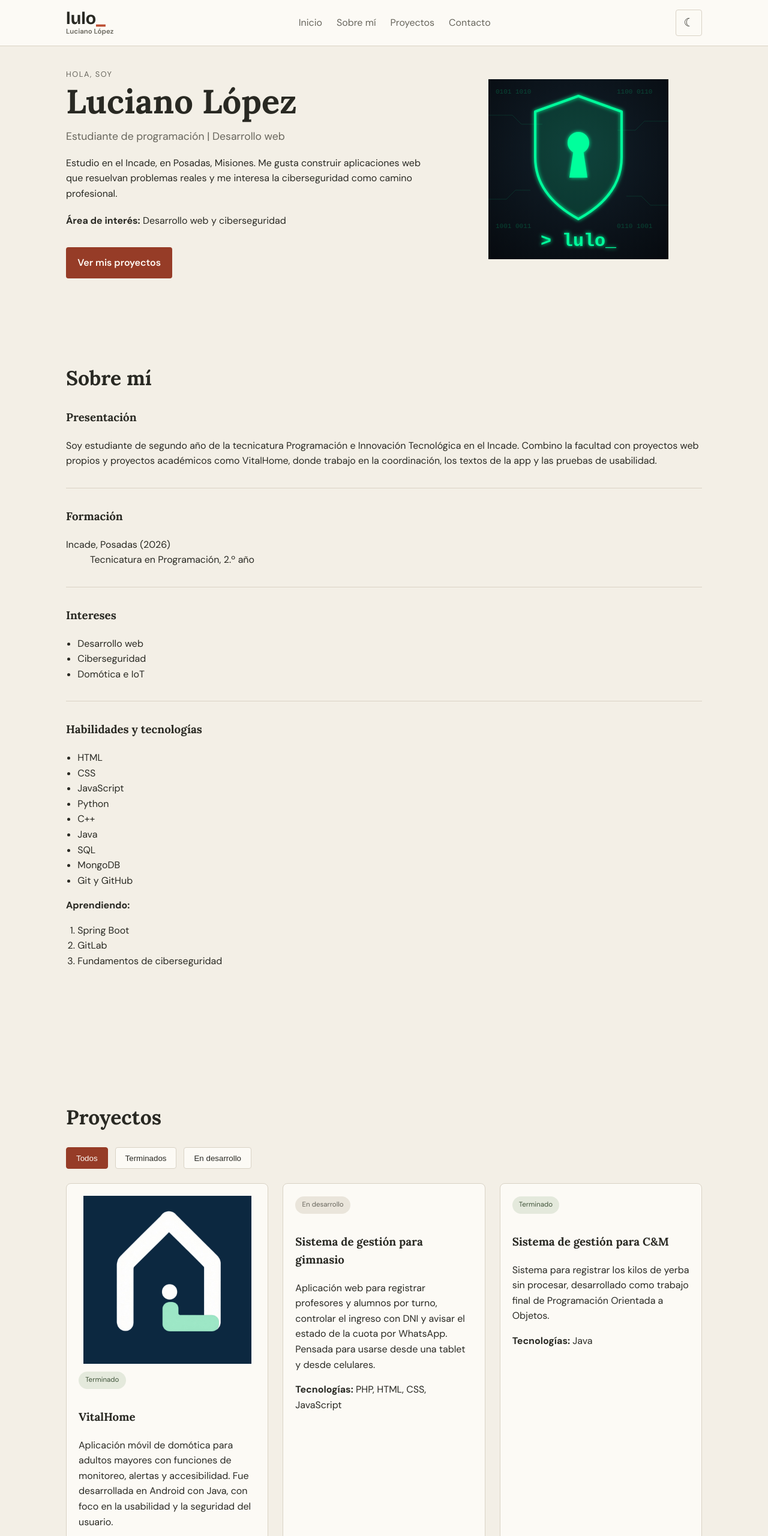
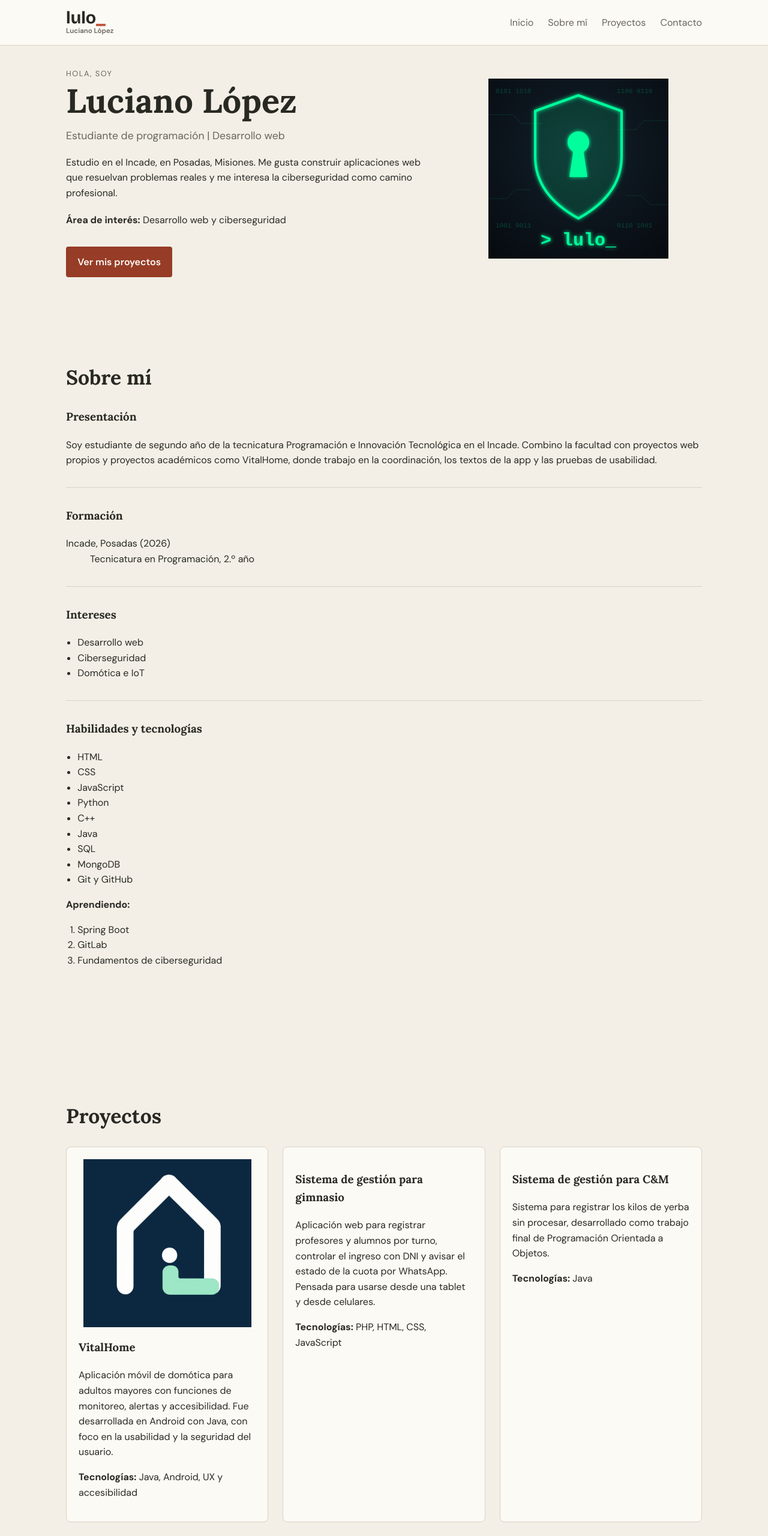
Before and after one commit to Lulo-specter/portfolio-luciano-lopez, a plain HTML site: page index.html in a window 1280 px wide. Shown: the top 2560 px of the page at 60% size. Drawn offline with nearby package versions, Linux system fonts and the light colour scheme.

Commit message:
Alinear portfolio con la consigna de la Unidad 3

```diff
--- a/css/style.css
+++ b/css/style.css
@@ -9,9 +9,6 @@
   --accent-strong: #963c27;
   --action-bg: #963c27;
   --action-text: #fffaf4;
-  --success-bg: #e4e9dc;
-  --success-text: #40543a;
-  --neutral-bg: #eae5db;
 }
 
 * {
@@ -28,24 +25,6 @@ body {
   background: var(--bg);
   color: var(--text);
   line-height: 1.6;
-}
-
-body.dark-theme {
-  --bg: #20221e;
-  --panel: #292b26;
-  --input: #242620;
-  --text: #f2eee4;
-  --muted: #c3bcad;
-  --line: #47483f;
-  --accent: #ed9877;
-  --accent-strong: #f1a486;
-  --action-bg: #e89978;
-  --action-text: #28211d;
-  --success-bg: #354034;
-  --success-text: #c6d4b9;
-  --neutral-bg: #3b3a33;
-  background: var(--bg);
-  color: var(--text);
 }
 
 a {
@@ -119,12 +98,6 @@ img {
 
 .menu a {
   color: var(--muted);
-}
-
-.nav-controles {
-  display: flex;
-  align-items: center;
-  gap: 0.5rem;
 }
 
 .hero {
@@ -215,28 +188,6 @@ ol {
   padding-left: 0;
 }
 
-.filtros {
-  display: flex;
-  flex-wrap: wrap;
-  gap: 0.75rem;
-  margin-bottom: 1.5rem;
-}
-
-.filtro {
-  border: 1px solid var(--line);
-  background: var(--panel);
-  color: var(--text);
-  padding: 0.6rem 1rem;
-  border-radius: 4px;
-  cursor: pointer;
-}
-
-.filtro.activo {
-  background: var(--action-bg);
-  color: var(--action-text);
-  border-color: var(--action-bg);
-}
-
 .grid-proyectos {
   display: grid;
   grid-template-columns: repeat(auto-fit, minmax(260px, 1fr));
@@ -256,21 +207,6 @@ ol {
   max-height: 280px;
   margin: 0 auto 0.75rem;
   object-fit: contain;
-}
-
-.estado {
-  display: inline-block;
-  font-size: 0.72rem;
-  padding: 0.35rem 0.7rem;
-  border-radius: 999px;
-  background: var(--success-bg);
-  color: var(--success-text);
-  margin-bottom: 0.8rem;
-}
-
-.estado-desarrollo {
-  background: var(--neutral-bg);
-  color: var(--muted);
 }
 
 .formulario {
@@ -318,8 +254,7 @@ small {
   color: var(--muted);
 }
 
-.btn-menu,
-.btn-tema {
+.btn-menu {
   display: inline-flex;
   align-items: center;
   justify-content: center;
--- a/index.html
+++ b/index.html
@@ -27,10 +27,7 @@
         <li><a href="#contacto">Contacto</a></li>
       </ul>
 
-      <div class="nav-controles">
-        <button id="btnMenu" class="btn-menu" aria-label="Abrir menú" aria-expanded="false">☰</button>
-        <button id="btnTema" class="btn-tema" aria-label="Cambiar tema" aria-pressed="false">☾</button>
-      </div>
+      <button id="btnMenu" class="btn-menu" aria-label="Abrir menú" aria-expanded="false">☰</button>
     </nav>
   </header>
 
@@ -110,17 +107,10 @@
     <section id="proyectos" class="seccion">
       <h2>Proyectos</h2>
 
-      <div class="filtros">
-        <button class="filtro activo" data-filtro="todos">Todos</button>
-        <button class="filtro" data-filtro="terminado">Terminados</button>
-        <button class="filtro" data-filtro="desarrollo">En desarrollo</button>
-      </div>
-
       <div class="grid-proyectos">
 
-        <article class="card" data-categoria="terminado">
+        <article class="card">
           <img src="img/vitalhome.jpeg" alt="VitalHome" width="400" height="400" class="logo-vitalhome">
-          <span class="estado estado-terminado">Terminado</span>
           <h3>VitalHome</h3>
           <p>
             Aplicación móvil de domótica para adultos mayores con funciones de
@@ -130,8 +120,7 @@
           <p><strong>Tecnologías:</strong> Java, Android, UX y accesibilidad</p>
         </article>
 
-        <article class="card" data-categoria="desarrollo">
-          <span class="estado estado-desarrollo">En desarrollo</span>
+        <article class="card">
           <h3>Sistema de gestión para gimnasio</h3>
           <p>
             Aplicación web para registrar profesores y alumnos por turno,
@@ -141,8 +130,7 @@
           <p><strong>Tecnologías:</strong> PHP, HTML, CSS, JavaScript</p>
         </article>
 
-        <article class="card" data-categoria="terminado">
-          <span class="estado estado-terminado">Terminado</span>
+        <article class="card">
           <h3>Sistema de gestión para C&M</h3>
           <p>
             Sistema para registrar los kilos de yerba sin procesar, desarrollado
--- a/js/script.js
+++ b/js/script.js
@@ -1,8 +1,5 @@
 const btnMenu = document.getElementById('btnMenu');
 const menu = document.getElementById('menu');
-const btnTema = document.getElementById('btnTema');
-const filtros = document.querySelectorAll('.filtro');
-const tarjetas = document.querySelectorAll('.card');
 const formContacto = document.getElementById('formContacto');
 const contador = document.getElementById('contador');
 const mensaje = document.getElementById('mensaje');
@@ -15,30 +12,6 @@ if (btnMenu && menu) {
     btnMenu.setAttribute('aria-label', abierto ? 'Cerrar menú' : 'Abrir menú');
   });
 }
-
-if (btnTema) {
-  btnTema.addEventListener('click', () => {
-    document.body.classList.toggle('dark-theme');
-    const oscuro = document.body.classList.contains('dark-theme');
-    btnTema.textContent = oscuro ? '☀' : '☾';
-    btnTema.setAttribute('aria-pressed', String(oscuro));
-  });
-}
-
-filtros.forEach((filtro) => {
-  filtro.addEventListener('click', () => {
-    const categoria = filtro.dataset.filtro;
-
-    filtros.forEach((btn) => btn.classList.remove('activo'));
-    filtro.classList.add('activo');
-
-    tarjetas.forEach((tarjeta) => {
-      const categoriaTarjeta = tarjeta.dataset.categoria;
-      const mostrar = categoria === 'todos' || categoriaTarjeta === categoria;
-      tarjeta.style.display = mostrar ? 'block' : 'none';
-    });
-  });
-});
 
 if (mensaje && contador) {
   mensaje.addEventListener('input', () => {
```
Also changed, not shown: README.md.
